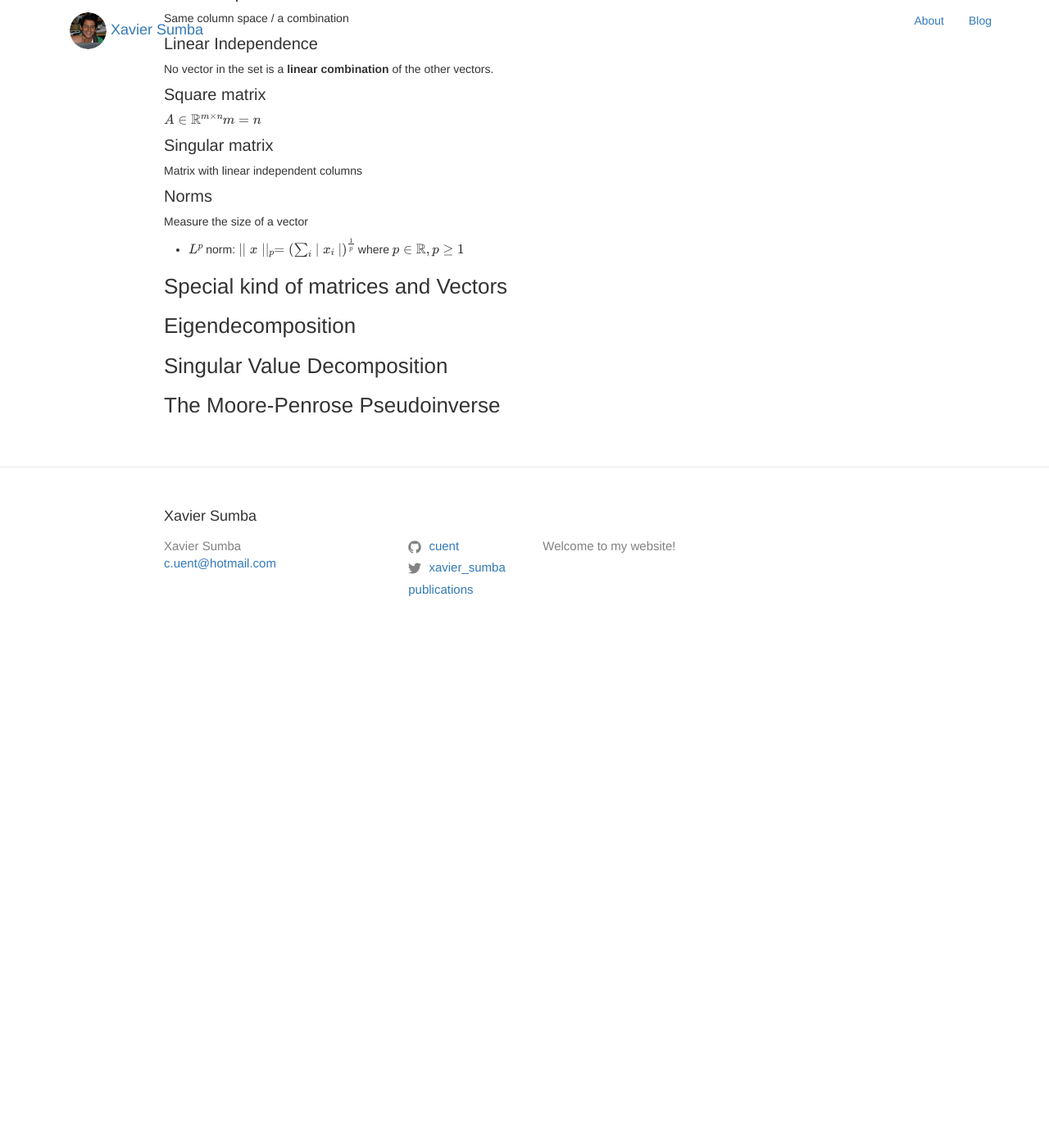
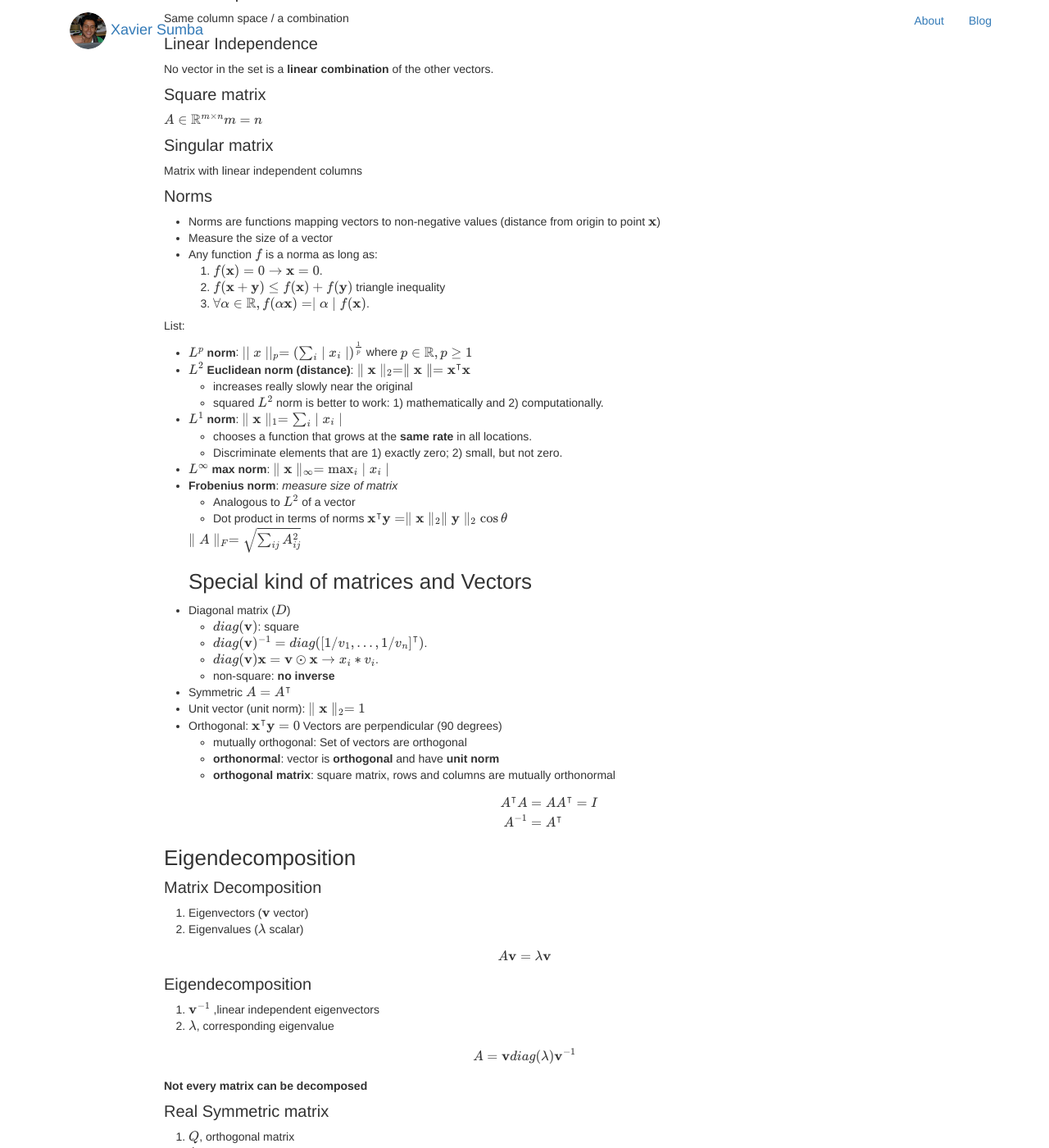
Before and after one commit to cuent/cuent.github.io, a Jekyll site: the page built from _posts/2019-05-18-linear_algebra.markdown, in a window 1280 px wide and 1400 px high, scrolled down 1983 px. Shown: the whole window at 82% size. Built offline with Jekyll 4.4.1, drawn with Linux system fonts in a browser that asks for light colours; nearby versions of some CDN libraries; formulas are drawn with MathJax 3; a style sheet for code colours, icons or effects is not loaded; before the commit the page ends 2767 px from its top, so only the background shows below that; some of the changed text lies outside the part shown.

Commit message:
add some notes

```diff
--- a/_posts/2019-05-18-linear_algebra.markdown
+++ b/_posts/2019-05-18-linear_algebra.markdown
@@ -112,14 +112,95 @@ $$A \in\mathbb{R}^{m\times n} m=n$$
 #### Singular matrix
 Matrix with linear independent columns
 #### Norms
-Measure the size of a vector
+- Norms are functions mapping vectors to non-negative values (distance from origin to point $$\mathbf{x}$$)
+- Measure the size of a vector
+- Any function $$f$$ is a norma as long as:
+  1. $$f(\mathbf{x})=0 \rightarrow \mathbf{x}=0$$.
+  2. $$f(\mathbf{x} + \mathbf{y}) \leq f(\mathbf{x}) + f(\mathbf{y})$$ triangle inequality
+  3. $$\forall \alpha\in\mathbb{R}, f(\alpha\mathbf{x}) = \mid\alpha\mid f(\mathbf{x})$$.
 
-- $$L^p$$ norm: $$\mid\mid x\mid\mid_p=(\sum_i\mid x_i\mid)^{\frac{1}{p}}$$ where $$p\in\mathbb{R}, p\geq 1$$
 
+##### List:
+- **$$L^p$$ norm**: $$\mid\mid x\mid\mid_p=(\sum_i\mid x_i\mid)^{\frac{1}{p}}$$ where $$p\in\mathbb{R}, p\geq 1$$
+- **$$L^2$$ Euclidean norm (distance)**: $$\parallel\mathbf{x}\parallel_2=\parallel\mathbf{x}\parallel=\mathbf{x}^\intercal\mathbf{x}$$
+  - increases really slowly near the original
+  - squared $$L^2$$ norm is better to work: 1) mathematically and 2) computationally.
+- **$$L^1$$ norm**: $$\parallel\mathbf{x}\parallel_1=\sum_i\mid x_i\mid$$
+  - chooses a function that grows at the **same rate** in all locations.
+  - Discriminate elements that are 1) exactly zero; 2) small, but not zero.
+- **$$L^\infty$$ max norm**: $$\parallel\mathbf{x}\parallel_\infty=\max_i\mid x_i\mid$$
+- **Frobenius norm**: *measure size of matrix*
+  - Analogous to $$L^2$$ of a vector
+  - Dot product in terms of norms $$\mathbf{x}^\intercal\mathbf{y}=\parallel\mathbf{x}\parallel_2\parallel\mathbf{y}\parallel_2\cos\theta$$
+
+  $$\parallel A\parallel_F=\sqrt{\sum_{ij}A_{ij}^2}$$
 ### Special kind of matrices and Vectors
+- Diagonal matrix ($$D$$)
+  - $$diag(\mathbf{v})$$: square
+  - $$diag(\mathbf{v})^{-1}=diag(\left[1/v_1,\dots,1/v_n\right]^\intercal)$$.
+  - $$diag(\mathbf{v})\mathbf{x}=\mathbf{v}\odot\mathbf{x} \rightarrow x_i*v_i$$.
+  - non-square: **no inverse**
+- Symmetric $$A=A^\intercal$$
+- Unit vector (unit norm): $$\parallel\mathbf{x}\parallel_2=1$$
+- Orthogonal: $$\mathbf{x}^\intercal\mathbf{y}=0$$ Vectors are perpendicular (90 degrees)
+  - mutually orthogonal: Set of vectors are orthogonal
+  - **orthonormal**: vector is **orthogonal** and have **unit norm**
+  - **orthogonal matrix**: square matrix, rows and columns are mutually orthonormal
+
+    $$
+      \begin{align}
+        A^\intercal A&=AA^\intercal=I\\
+        A^{-1}&=A^\intercal
+      \end{align}
+    $$
+
 ### Eigendecomposition
-### Singular Value Decomposition
+#### Matrix Decomposition
+  1. Eigenvectors ($$\mathbf{v}$$ vector)
+  2. Eigenvalues ($$\lambda$$ scalar)
+
+  $$A\mathbf{v}=\lambda\mathbf{v}$$
+
+#### Eigendecomposition
+  1. $$\mathbf{v}^{-1}$$ ,linear independent eigenvectors
+  2. $$\mathbf{\lambda}$$, corresponding eigenvalue
+
+  $$A=\mathbf{v}diag(\mathbf{\lambda})\mathbf{v}^{-1}$$
+
+  **Not every matrix can be decomposed**
+
+#### Real Symmetric matrix
+  1. $$Q$$, orthogonal matrix
+  2. $$\Lambda$$, diagonal matrix
+
+  $$A=Q\Lambda Q^\intercal$$
+
+  **Not defined for non-squared matrices**
+
+### Singular Value Decomposition (SVD)
+  It's more generally applicable
+
+  1. $$D$$, diagonal matrix (singular values=$$diag(D)$$, left-singular vector and right-singular vector are the columns of $$U$$ and $$V$$ respectively.)
+  2. $$U$$ and $$V$$, orthogonal matrices
+
+  $$A=UDV^\intercal$$
+
+  $$m\times n = (m\times m) (m\times n) (n\times n)$$
+
+  **Useful to partially generalize matrix inversion to non-square matrices.**
+
 ### The Moore-Penrose Pseudoinverse
+Matrix inversion **not defined** for non-square matrices, these can be calculated with this method.
+
+ 1. real (pseudoinverse): $$A^+=\lim_{\alpha\searrow 0}(A^\intercal A+\alpha I)^{-1}A^\intercal$$
+ 2. practical $$A^+=VD^+U^\intercal$$
+
+  - $$U, D, V$$: singular value decomposition of $$A$$
+  - $$D^+$$: diagonal matrix. Take $$D$$ and get the **reciprocal** of its nonzero element and take the **transpose**.
+
+### Trace operator
+
+### Determinant
 
 [1]: (http://www.deeplearningbook.org/contents/linear_algebra.html)
 [2]: (https://www.math.uwaterloo.ca/~hwolkowi/matrixcookbook.pdf)
```
